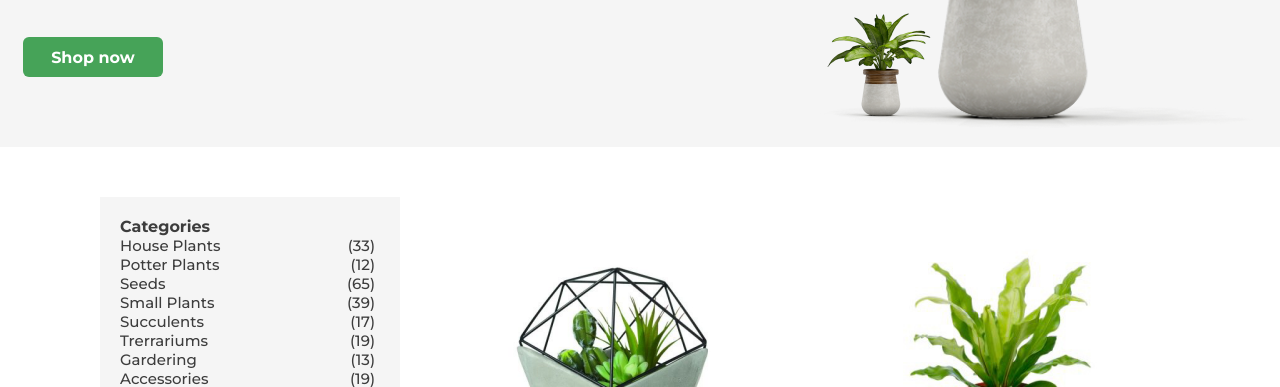
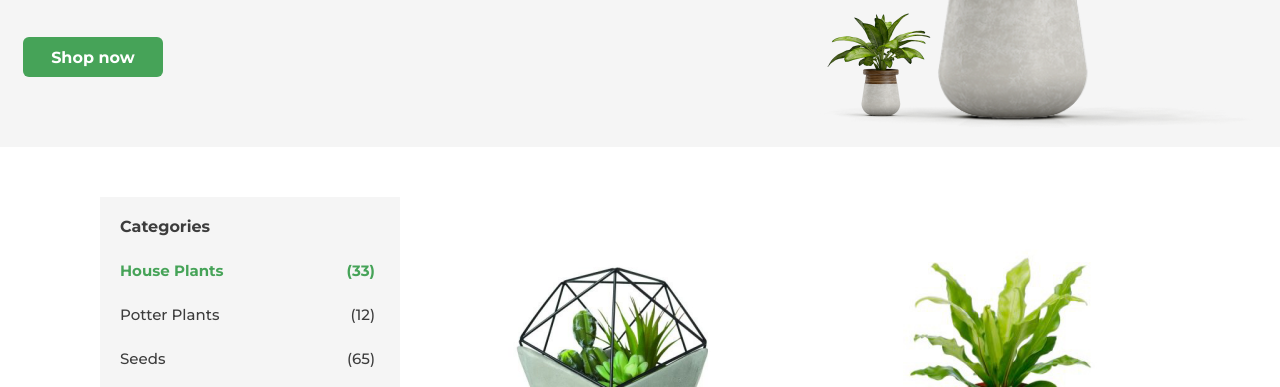
Before and after one commit to ZubalYana/Greenshop, a website: page public/index.html in a window 1280 px wide. Shown: the part 413-800 px from the top of the page. Drawn offline with nearby package versions, Linux system fonts and the light colour scheme.

Commit message:
add an active category

```diff
--- a/public/index.html
+++ b/public/index.html
@@ -69,7 +69,7 @@
             <div class="mainPartContainer">
                 <div class="categoriesCon">
                     <div class="categoriesCon_title">Categories</div>
-                    <div class="categoriesCon_category">
+                    <div class="categoriesCon_category" id="activePlantCategoty">
                         <div class="categoriesCon_categoryType">House Plants</div>
                         <div class="categoriesCon_categoryCount">(33)</div>
                     </div>
--- a/public/style.scss
+++ b/public/style.scss
@@ -193,6 +193,11 @@
                 justify-content: space-between;
                 font-size: 15px;
                 font-weight: 500;
+                margin-top: 25px;
+            }
+            #activePlantCategoty{
+                color: #46A358;
+                font-weight: 700;
             }
         }
         .goodsContainer{
```
Also changed, not shown: public/style.css, 1 other file.
